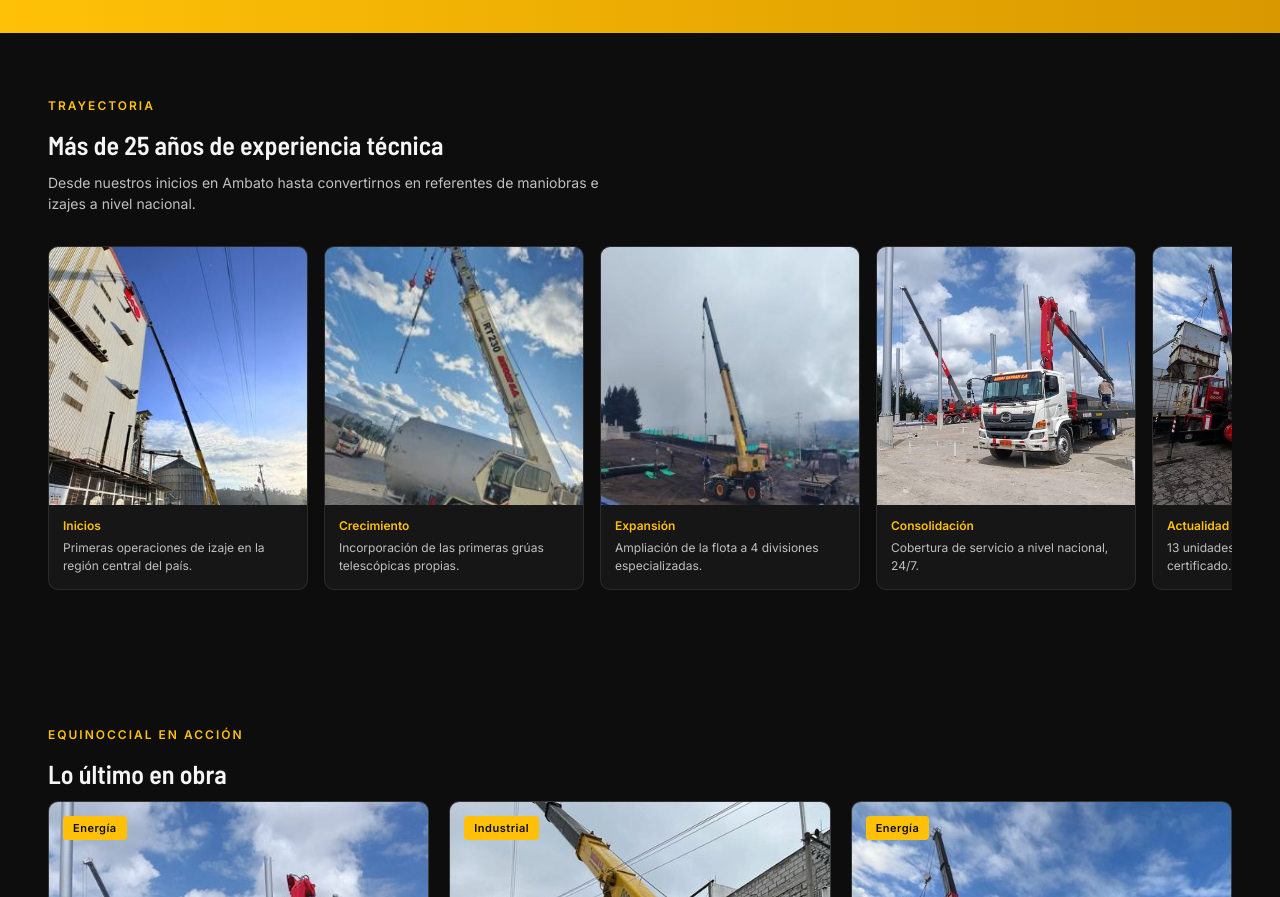
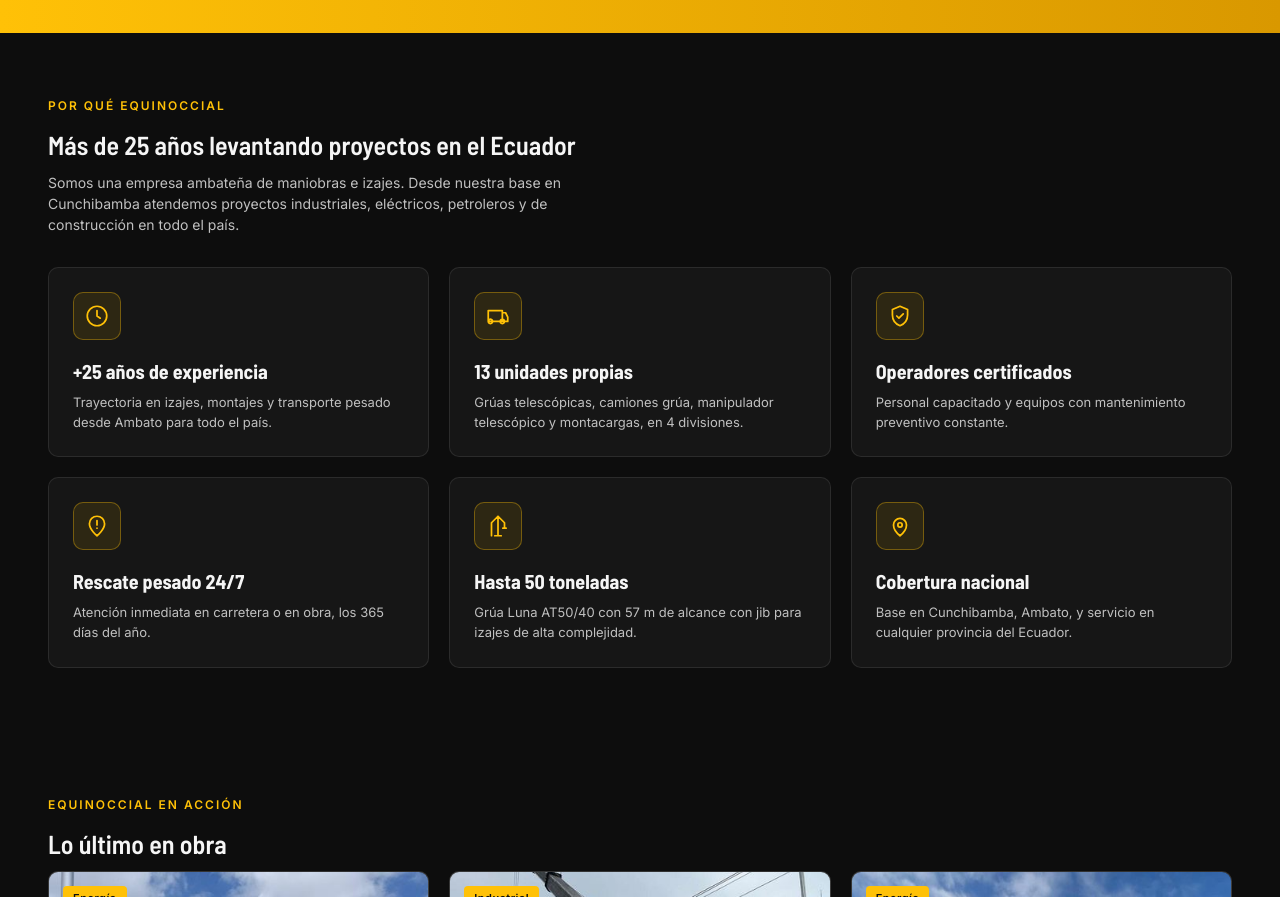
Before and after one commit to gruasequinoccialec-coder/equinoccial-site, a website: page docs/index.html in a window 1280 px wide. Shown: the part 2887-3784 px from the top of the page. Drawn offline with Linux system fonts and the light colour scheme.

Commit message:
Reemplazar Trayectoria por la sección Por qué Equinoccial
Tarjetas con íconos (sin fotos) con los datos clave de la empresa.
Mantiene el ancla #nosotros del menú.

```diff
--- a/assets/css/styles.css
+++ b/assets/css/styles.css
@@ -470,3 +470,14 @@
 .coverage-svg.zoomed .gal-box, .coverage-svg.zoomed .gal-label{opacity:0;}
 .coverage-svg .gal-box, .coverage-svg .gal-label{transition:opacity .3s;}
 .coverage-svg.zoomed .prov{stroke-width:.6;}
+
+/* Por qué Equinoccial */
+.why-grid{display:grid;grid-template-columns:repeat(3,minmax(0,1fr));gap:20px;}
+.why-card{background:#161616;border:1px solid rgba(192,192,192,0.12);border-radius:10px;padding:24px;transition:border-color .2s, transform .2s;}
+.why-card:hover{border-color:var(--gold);transform:translateY(-3px);}
+.why-icon{width:48px;height:48px;border-radius:10px;background:rgba(255,193,7,0.1);border:1px solid rgba(255,193,7,0.35);display:flex;align-items:center;justify-content:center;margin-bottom:16px;}
+.why-icon svg{width:26px;height:26px;fill:none;stroke:var(--gold);stroke-width:1.6;stroke-linecap:round;stroke-linejoin:round;}
+.why-card h3{font-family:'Barlow Semi Condensed',sans-serif;font-size:20px;margin-bottom:6px;}
+.why-card p{color:var(--light-gray);font-size:13px;line-height:1.55;}
+@media (max-width:900px){.why-grid{grid-template-columns:repeat(2,minmax(0,1fr));gap:12px;}.why-card{padding:18px;}}
+@media (max-width:560px){.why-card h3{font-size:17px;}.why-card p{font-size:12px;}.why-icon{width:40px;height:40px;margin-bottom:12px;}.why-icon svg{width:22px;height:22px;}}
--- a/docs/assets/css/styles.css
+++ b/docs/assets/css/styles.css
@@ -470,3 +470,14 @@
 .coverage-svg.zoomed .gal-box, .coverage-svg.zoomed .gal-label{opacity:0;}
 .coverage-svg .gal-box, .coverage-svg .gal-label{transition:opacity .3s;}
 .coverage-svg.zoomed .prov{stroke-width:.6;}
+
+/* Por qué Equinoccial */
+.why-grid{display:grid;grid-template-columns:repeat(3,minmax(0,1fr));gap:20px;}
+.why-card{background:#161616;border:1px solid rgba(192,192,192,0.12);border-radius:10px;padding:24px;transition:border-color .2s, transform .2s;}
+.why-card:hover{border-color:var(--gold);transform:translateY(-3px);}
+.why-icon{width:48px;height:48px;border-radius:10px;background:rgba(255,193,7,0.1);border:1px solid rgba(255,193,7,0.35);display:flex;align-items:center;justify-content:center;margin-bottom:16px;}
+.why-icon svg{width:26px;height:26px;fill:none;stroke:var(--gold);stroke-width:1.6;stroke-linecap:round;stroke-linejoin:round;}
+.why-card h3{font-family:'Barlow Semi Condensed',sans-serif;font-size:20px;margin-bottom:6px;}
+.why-card p{color:var(--light-gray);font-size:13px;line-height:1.55;}
+@media (max-width:900px){.why-grid{grid-template-columns:repeat(2,minmax(0,1fr));gap:12px;}.why-card{padding:18px;}}
+@media (max-width:560px){.why-card h3{font-size:17px;}.why-card p{font-size:12px;}.why-icon{width:40px;height:40px;margin-bottom:12px;}.why-icon svg{width:22px;height:22px;}}
--- a/docs/index.html
+++ b/docs/index.html
@@ -24,7 +24,7 @@
 <link rel="preconnect" href="https://fonts.googleapis.com">
 <link rel="preconnect" href="https://fonts.gstatic.com" crossorigin>
 <link href="https://fonts.googleapis.com/css2?family=Barlow+Semi+Condensed:wght@500;600;700&family=Inter:wght@400;500;600&display=swap" rel="stylesheet">
-<link rel="stylesheet" href="assets/css/styles.css?v=6d403edc">
+<link rel="stylesheet" href="assets/css/styles.css?v=329d284d">
 <link rel="preload" as="image" href="assets/img/hero-poster.jpg" fetchpriority="high">
 <script type="application/ld+json">{"@context":"https://schema.org","@type":"LocalBusiness","name":"Equinoccial — Maniobras e Izajes","description":"Alquiler de grúas telescópicas, camiones grúa, izajes industriales, transporte pesado y rescate pesado 24/7 en Ecuador.","url":"https://alexanderua29.github.io/equinoccial-site/","image":"https://alexanderua29.github.io/equinoccial-site/assets/img/hero-poster.jpg","logo":"https://alexanderua29.github.io/equinoccial-site/icon-192.png","telephone":"+593988145824","email":"gruasequinoccial.ec@gmail.com","address":{"@type":"PostalAddress","streetAddress":"Av. Panamericana 61, Cunchibamba","addressLocality":"Ambato","addressRegion":"Tungurahua","addressCountry":"EC"},"areaServed":{"@type":"Country","name":"Ecuador"},"openingHoursSpecification":{"@type":"OpeningHoursSpecification","dayOfWeek":["Monday","Tuesday","Wednesday","Thursday","Friday","Saturday","Sunday"],"opens":"00:00","closes":"23:59"},"sameAs":["https://www.facebook.com/share/1DT8wPKGLw/","https://www.instagram.com/gruasequinoccial","https://www.tiktok.com/@gruas.equinoccial"]}</script>
 </head>
@@ -246,34 +246,39 @@
 -->
 
 <section class="block" id="nosotros">
-  <div class="block-eyebrow">TRAYECTORIA</div>
-  <h2 class="section-title">Más de 25 años de experiencia técnica</h2>
-  <div class="section-sub">Desde nuestros inicios en Ambato hasta convertirnos en referentes de maniobras e izajes a nivel nacional.</div>
-  <div class="timeline-scroll">
-    <div class="timeline-item">
-      <div class="timeline-img"><img src="assets/img/servicio-montaje-desmontaje.jpg" alt="Inicios de la empresa" loading="lazy" decoding="async"></div>
-      <div class="t-year">Inicios</div>
-      <div class="t-text">Primeras operaciones de izaje en la región central del país.</div>
+  <div class="block-eyebrow">POR QUÉ EQUINOCCIAL</div>
+  <h2 class="section-title">Más de 25 años levantando proyectos en el Ecuador</h2>
+  <div class="section-sub">Somos una empresa ambateña de maniobras e izajes. Desde nuestra base en Cunchibamba atendemos proyectos industriales, eléctricos, petroleros y de construcción en todo el país.</div>
+  <div class="why-grid">
+    <div class="why-card">
+      <div class="why-icon"><svg viewBox="0 0 24 24" aria-hidden="true"><path d="M12 7v5l3 2M21 12a9 9 0 1 1-18 0 9 9 0 0 1 18 0"/></svg></div>
+      <h3>+25 años de experiencia</h3>
+      <p>Trayectoria en izajes, montajes y transporte pesado desde Ambato para todo el país.</p>
     </div>
-    <div class="timeline-item">
-      <div class="timeline-img"><img src="assets/img/grua-30ton-terex.jpg" alt="Primeras grúas propias" loading="lazy" decoding="async"></div>
-      <div class="t-year">Crecimiento</div>
-      <div class="t-text">Incorporación de las primeras grúas telescópicas propias.</div>
+    <div class="why-card">
+      <div class="why-icon"><svg viewBox="0 0 24 24" aria-hidden="true"><path d="M3 17h13M16 17V9h3l2 4v4h-5M3 17V7h13v10M7 17a2 2 0 1 0 0 .01M18 17a2 2 0 1 0 0 .01"/></svg></div>
+      <h3>13 unidades propias</h3>
+      <p>Grúas telescópicas, camiones grúa, manipulador telescópico y montacargas, en 4 divisiones.</p>
     </div>
-    <div class="timeline-item">
-      <div class="timeline-img"><img src="assets/img/grua-40ton-grove.jpg" alt="Expansión de flota" loading="lazy" decoding="async"></div>
-      <div class="t-year">Expansión</div>
-      <div class="t-text">Ampliación de la flota a 4 divisiones especializadas.</div>
+    <div class="why-card">
+      <div class="why-icon"><svg viewBox="0 0 24 24" aria-hidden="true"><path d="M12 3l7 3v5c0 4.5-3 8.3-7 10-4-1.7-7-5.5-7-10V6l7-3zM9 12l2 2 4-4"/></svg></div>
+      <h3>Operadores certificados</h3>
+      <p>Personal capacitado y equipos con mantenimiento preventivo constante.</p>
     </div>
-    <div class="timeline-item">
-      <div class="timeline-img"><img src="assets/img/accion-postes-electricos.jpg" alt="Cobertura nacional" loading="lazy" decoding="async"></div>
-      <div class="t-year">Consolidación</div>
-      <div class="t-text">Cobertura de servicio a nivel nacional, 24/7.</div>
+    <div class="why-card">
+      <div class="why-icon"><svg viewBox="0 0 24 24" aria-hidden="true"><path d="M12 21s-7-5.5-7-11a7 7 0 0 1 14 0c0 5.5-7 11-7 11zM12 7v4M12 14h.01"/></svg></div>
+      <h3>Rescate pesado 24/7</h3>
+      <p>Atención inmediata en carretera o en obra, los 365 días del año.</p>
     </div>
-    <div class="timeline-item">
-      <div class="timeline-img"><img src="assets/img/accion-subestacion.jpg" alt="Equipo actual" loading="lazy" decoding="async"></div>
-      <div class="t-year">Actualidad</div>
-      <div class="t-text">13 unidades activas y equipo técnico certificado.</div>
+    <div class="why-card">
+      <div class="why-icon"><svg viewBox="0 0 24 24" aria-hidden="true"><path d="M6 21V9l6-6 6 6M12 3v18M9 21h6M18 9v5M16.5 14h3"/></svg></div>
+      <h3>Hasta 50 toneladas</h3>
+      <p>Grúa Luna AT50/40 con 57 m de alcance con jib para izajes de alta complejidad.</p>
+    </div>
+    <div class="why-card">
+      <div class="why-icon"><svg viewBox="0 0 24 24" aria-hidden="true"><path d="M12 21s-6-5-6-10a6 6 0 0 1 12 0c0 5-6 10-6 10zM12 13a2 2 0 1 0 0-4 2 2 0 0 0 0 4"/></svg></div>
+      <h3>Cobertura nacional</h3>
+      <p>Base en Cunchibamba, Ambato, y servicio en cualquier provincia del Ecuador.</p>
     </div>
   </div>
 </section>
```
Also changed, not shown: docs/404.html (+1 -1 lines), docs/blog.html (+1 -1 lines), docs/privacidad.html (+1 -1 lines), pages/index.content.html (+29 -24 lines).
